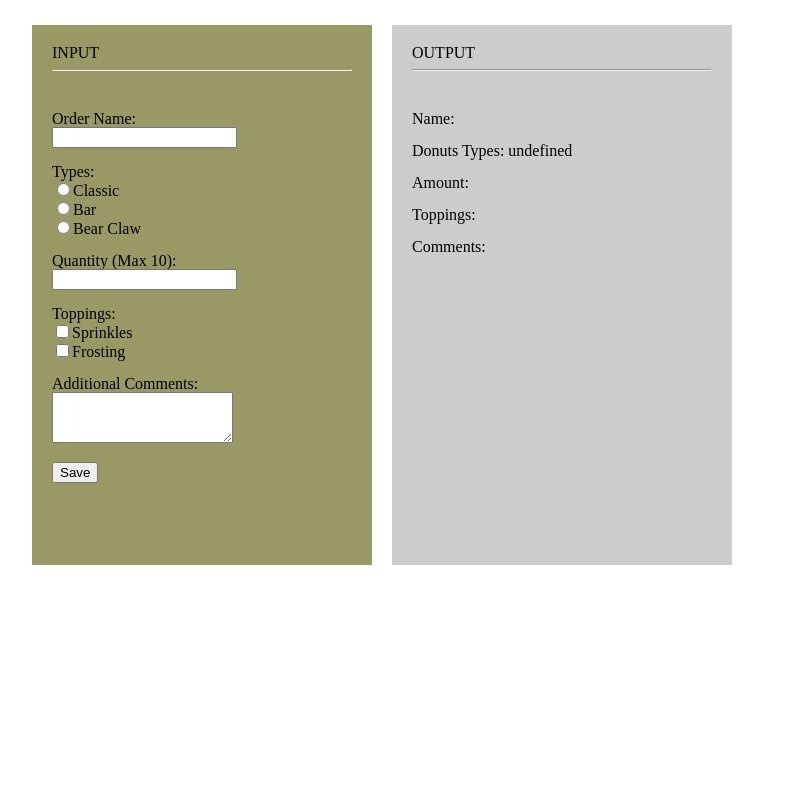
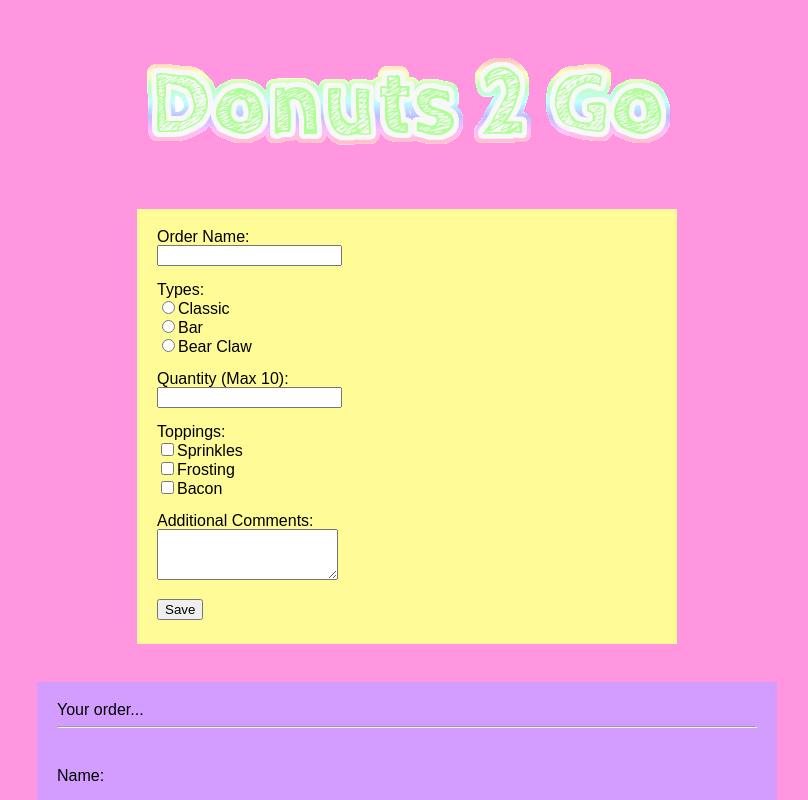
Before and after one commit to Charfeelion/PROG-209, a plain HTML site: page Exercise 4 -- localStorage/webStorage01.html in a window 1280 px wide. Both pictures are taken after a click on the button "Save". Shown: the top 800 px of the page, without its empty margins (233-1041 px from the left). Drawn offline with Linux system fonts and the light colour scheme.

Commit message:
Exercise 4 updates

```diff
--- a/Exercise 4 -- localStorage/webStorage01.html
+++ b/Exercise 4 -- localStorage/webStorage01.html
@@ -30,6 +30,7 @@
             var name = document.getElementById("orderName").value;
             var qty = document.getElementById("qty").value;
             var comments = document.getElementById("comments").value;
+            var img = document.getElementById("donutImage");
             if (qty > 10) { //if the user enters more than 10 donuts, automatically set their order to 10.
                 qty = 10;
             }
@@ -37,6 +38,19 @@
                 qty = 0;
             }
             toppingSave();
+
+            img.style.opacity = 1;                  //fade out animation
+            var timer = setInterval(function () {
+                if (img.style.opacity > 0) {
+                    img.style.opacity -= 0.1;
+                }
+                else {
+                    img.style.opacity = 0;
+                    clearInterval(timer);
+                }
+            }, 100);
+
+
 
             localStorage.setItem("orderName", name);
             localStorage.setItem("donutType", type);
@@ -56,10 +70,11 @@
             var topping = localStorage.getItem("toppings");
             var comments = localStorage.getItem("comments");
 
+            if (type == "undefined") {  //in case type becomes undefined, set it to a blank space for aesthetic.
+                type = "";
+            }
 
-
-                    document.getElementById("useroutput").innerHTML = "OUTPUT  <hr /><br /><br />Name: " + name + "<br /><br />  Donuts Types: " + type +
-                    "<br><br> Amount:" + qty + "<br><br> Toppings: " + topping + "<br><br> Comments: <br>" + comments;
+            document.getElementById("useroutput").innerHTML = "Your order...  <hr /><br /><br />Name: " + name + "<br /><br />  Donuts Types: " + type + "<br><br> Amount:" + qty + "<br><br> Toppings: " + topping + "<br><br> Comments: <br>" + comments;
         }
 
         function typeSave() {                                        //save data from radio buttons with all the same name
@@ -85,10 +100,11 @@
 </head>
 <body>
     <div id="main">
+
+        <div id="logo"></div>
+
         <section id="userinput">
-            INPUT <br>
-            <hr />
-            <br><br>
+
             <form>
                 <div>Order Name: <br><input type="text" id="orderName" size="20"></div>
                 <br>
@@ -118,7 +134,8 @@
                     <br>
                     <input type="checkbox" name="topping" value="Frosting">Frosting
                     <br>
-
+                    <input type="checkbox" name="topping" value="Bacon">Bacon
+                    <br>
 
                 </div>
                 <br>
@@ -126,15 +143,14 @@
                 <div>Additional Comments:<br /> <textarea id="comments" rows="3"></textarea></div>
                 <br>
                 <div><input type="button" id="button" value="Save"></div>
-
+                <div id="donutImage"></div>
             </form>
         </section>
 
         <section id="useroutput">
-            OUTPUT
-            <hr>
             <br><br>
         </section>
+
     </div>
 
 </body>
--- a/Exercise 4 -- localStorage/webStorage_Style.css
+++ b/Exercise 4 -- localStorage/webStorage_Style.css
@@ -1,25 +1,55 @@
 @charset "UTF-8";
 /* CSS Document */
 
+body {
+    background-color: #FF96DF;
+    font-family: Arial, Helvetica, sans-serif;
+}
+
 #main{
-width:750px; height:500px;
-margin:0 auto;
+    width:750px; height:500px;
+    margin:0 auto;
 }
-#userinput{
-	float:left;
-	margin-top:25px;
-	padding:20px;
-	background-color:#999966;
-	width:300px; height:500px;
-	}
 
+h1{
+    margin-top: 5%;
+    text-align: center;
+}
 
-#useroutput{
-	float:left;
-	margin-top:25px;
-	margin-left:20px;
-	padding:20px;
-	width:300px; height:500px;
-	background-color:#CCCCCC;
+#userinput {
+    /*float:left;*/
+    margin: 0 auto;
+    margin-top: 5%;
+    padding: 20px;
+    background-color: #FFFB96;
+    width: 500px;
+    height: 395px;
+}
 
-	}
+#useroutput {
+    /*float:left;*/
+    margin: 0 auto;
+    margin-top: 5%;
+    padding: 20px;
+    width: 700px;
+    height: 250px;
+    background-color: #D39DFF;
+}
+
+#logo {
+    background-image:url("images/logo.png");
+    height: 134px;
+    width: 541px;
+    margin: 0 auto;
+    margin-top: 5%;
+}
+
+#donutImage {
+    width: 512px;
+    height: 512px;
+    background-image: url("images/donut.png");
+    position: absolute;
+    bottom: 35%;
+    right: 25%;
+    opacity: 0;
+}
```
Also changed, not shown: Exercise 4 -- localStorage/images/donut.png (added), Exercise 4 -- localStorage/images/logo.png (added).
